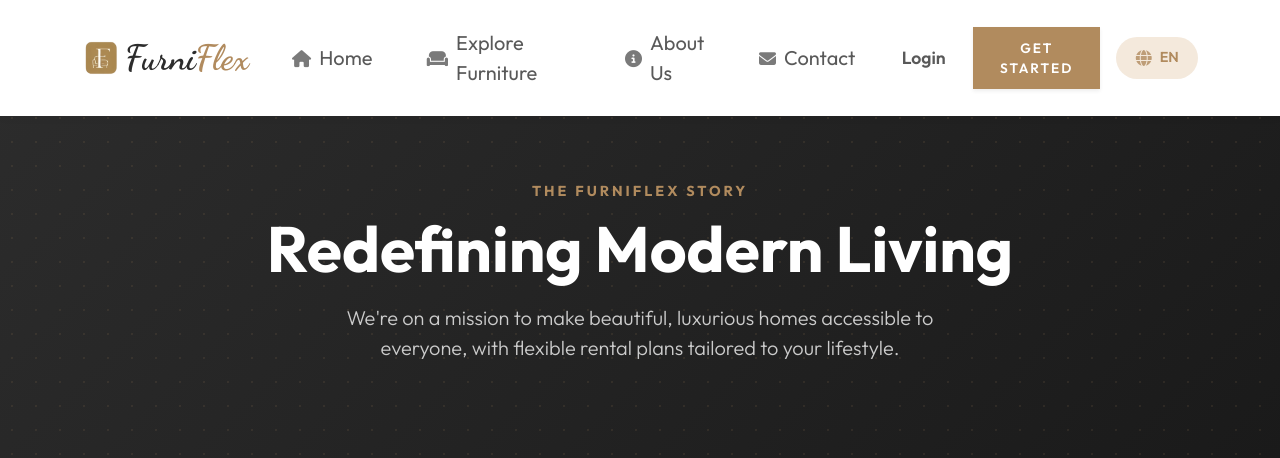
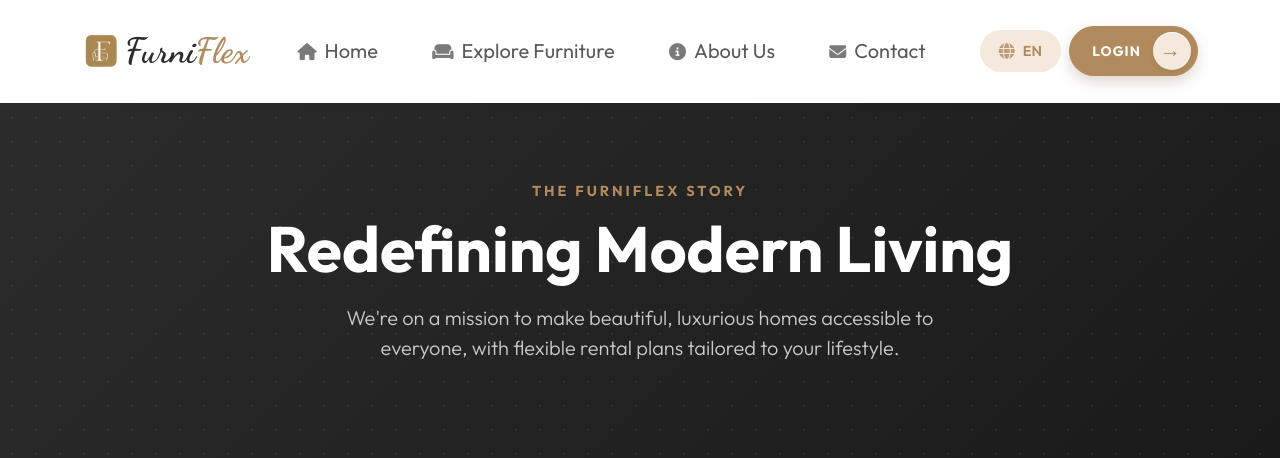
Before and after one commit to Nikhil-1107/FurniFlex, a Django app: page /about/ in a window 1280 px wide. Shown: the top 458 px of the page. Run offline with Django 5.2, Linux system fonts and the light colour scheme; some libraries are stand-ins or nearby versions.

Commit message:
Update FurniFlex navbar

```diff
--- a/static/css/style.css
+++ b/static/css/style.css
@@ -43,22 +43,22 @@ body {
     padding: 0.9rem 0;
     background: white;
     box-shadow: 0 2px 10px rgba(0, 0, 0, 0.03);
-    transition: padding 0.4s ease, box-shadow 0.4s ease;
+    border-radius: 0;
+    top: 0;
+    transition: top 0.4s ease, left 0.4s ease, right 0.4s ease, border-radius 0.4s ease, box-shadow 0.4s ease;
 }
 
 .navbar.scrolled {
-    padding: 0.4rem 0;
+    top: clamp(8px, 0.7vw, 12px);
+    left: clamp(12px, 5.3vw, 88px);
+    right: clamp(12px, 5.3vw, 88px);
+    border-radius: 999px;
     box-shadow: 0 4px 20px rgba(0, 0, 0, 0.06);
 }
 
 .brand-logo {
     height: 42px;
     width: auto;
-    transition: height 0.4s ease;
-}
-
-.navbar.scrolled .brand-logo {
-    height: 34px;
 }
 
 .nav-link {
--- a/templates/base.html
+++ b/templates/base.html
@@ -407,14 +407,19 @@
     <script src="https://cdn.jsdelivr.net/npm/sweetalert2@11"></script>
 
     <script>
-        window.addEventListener('scroll', function() {
+        function updateNavbarState() {
             const navbar = document.querySelector('.navbar');
+            if (!navbar) return;
+
             if (window.scrollY > 100) {
                 navbar.classList.add('scrolled');
             } else {
                 navbar.classList.remove('scrolled');
             }
-        });
+        }
+
+        window.addEventListener('scroll', updateNavbarState, { passive: true });
+        updateNavbarState();
     </script>
     <script>
         // Prevent font flicker for brand text
--- a/templates/includes/navbar.html
+++ b/templates/includes/navbar.html
@@ -138,15 +138,15 @@
                 </li>
                 {% else %}
                 <li class="nav-item">
-                    <a class="nav-link fw-semibold px-3" href="{% url 'login' %}">Login</a>
-                </li>
-                <li class="nav-item">
-                    <a class="btn btn-get-started ms-lg-2 px-4 shadow-sm" href="{% url 'register' %}">Get Started</a>
+                    <a class="btn btn-get-started px-4 shadow-sm login-nav-btn" href="{% url 'login' %}">
+                        <span class="login-label">LOGIN</span>
+                        <span class="login-arrow-circle" aria-hidden="true"><span class="login-arrow">&rarr;</span></span>
+                    </a>
                 </li>
                 {% endif %}
 
                 <!-- Language Selector Dropdown -->
-                <li class="nav-item dropdown ms-lg-3 ms-2">
+                <li class="nav-item dropdown ms-lg-3 ms-2 me-2 order-first">
                     <a class="nav-link dropdown-toggle d-flex align-items-center justify-content-center language-selector-btn" href="#" id="languageDropdown" role="button" data-bs-toggle="dropdown" aria-expanded="false" style="min-width: 80px; height: 42px; border-radius: 21px; padding: 0 16px; font-weight: 600; font-size: 0.9rem; display: flex; align-items: center; justify-content: center; gap: 8px;">
                         <i class="fas fa-globe" style="font-size: 1rem;"></i>
                         <span id="activeLanguageLabel">EN</span>
@@ -225,4 +225,95 @@
     #clearAllNotificationsBtn:hover {
         color: var(--primary-color) !important;
     }
+
+    .login-nav-btn {
+        display: inline-flex;
+        align-items: center;
+        justify-content: center;
+        gap: 12px;
+        min-height: 50px;
+        padding: 5px 6px 5px 22px !important;
+        background: var(--primary-color);
+        border: 1px solid var(--primary-color);
+        border-radius: 999px;
+        color: #ffffff !important;
+        font-size: 0.86rem;
+        font-weight: 700;
+        letter-spacing: 1.1px;
+        line-height: 1;
+        white-space: nowrap;
+        box-shadow: 0 6px 14px rgba(112, 79, 45, 0.22) !important;
+        transition: background-color 0.35s ease, box-shadow 0.35s ease;
+    }
+
+    .login-arrow-circle {
+        width: 38px;
+        height: 38px;
+        flex: 0 0 38px;
+        display: grid;
+        place-items: center;
+        border-radius: 50%;
+        background: var(--accent-color);
+        color: var(--primary-color);
+        box-shadow: inset 0 1px 0 rgba(255, 255, 255, 0.65), 0 2px 5px rgba(82, 58, 34, 0.12);
+        transition: transform 0.35s cubic-bezier(0.22, 1, 0.36, 1), box-shadow 0.35s ease;
+    }
+
+    .login-arrow {
+        display: inline-block;
+        position: relative;
+        top: -1px;
+        left: -1px;
+        font-family: Arial, sans-serif;
+        font-size: 1.3rem;
+        font-weight: 500;
+        line-height: 1;
+        transform-origin: center;
+        transition: transform 0.35s cubic-bezier(0.22, 1, 0.36, 1);
+    }
+
+    .login-nav-btn:hover,
+    .login-nav-btn:focus-visible,
+    .login-nav-btn:active,
+    .login-nav-btn:not(:disabled):not(.disabled):active {
+        background: var(--primary-color);
+        border-color: var(--primary-color);
+        color: #ffffff !important;
+        transform: none;
+        box-shadow: 0 8px 18px rgba(112, 79, 45, 0.28) !important;
+    }
+
+    .login-nav-btn:active,
+    .login-nav-btn:not(:disabled):not(.disabled):active {
+        background-color: var(--primary-color) !important;
+        border-color: var(--primary-color) !important;
+    }
+
+    .login-nav-btn:hover .login-arrow-circle,
+    .login-nav-btn:focus-visible .login-arrow-circle {
+        transform: translateX(2px) scale(1.035);
+        box-shadow: inset 0 1px 0 rgba(255, 255, 255, 0.7), 0 3px 7px rgba(82, 58, 34, 0.16);
+    }
+
+    .login-nav-btn:hover .login-arrow,
+    .login-nav-btn:focus-visible .login-arrow {
+        transform: translateX(3px);
+    }
+
+    .login-nav-btn:focus-visible {
+        outline: 3px solid rgba(177, 139, 94, 0.25);
+        outline-offset: 3px;
+    }
+
+    @media (max-width: 991.98px) {
+        .login-nav-btn {
+            min-height: 46px;
+        }
+
+        .login-arrow-circle {
+            width: 34px;
+            height: 34px;
+            flex-basis: 34px;
+        }
+    }
 </style>
```
Also changed, not shown: README.md (added), 1 other file.
